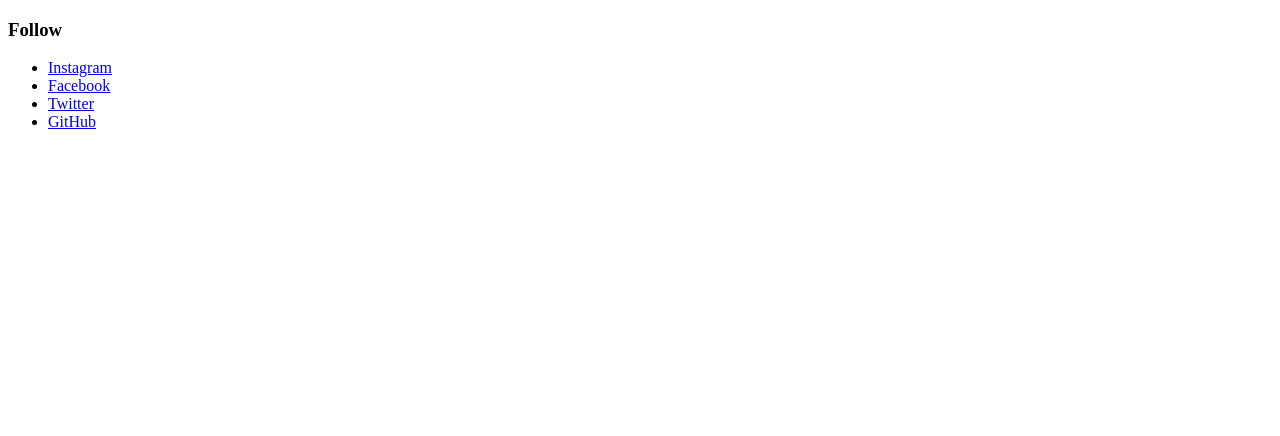
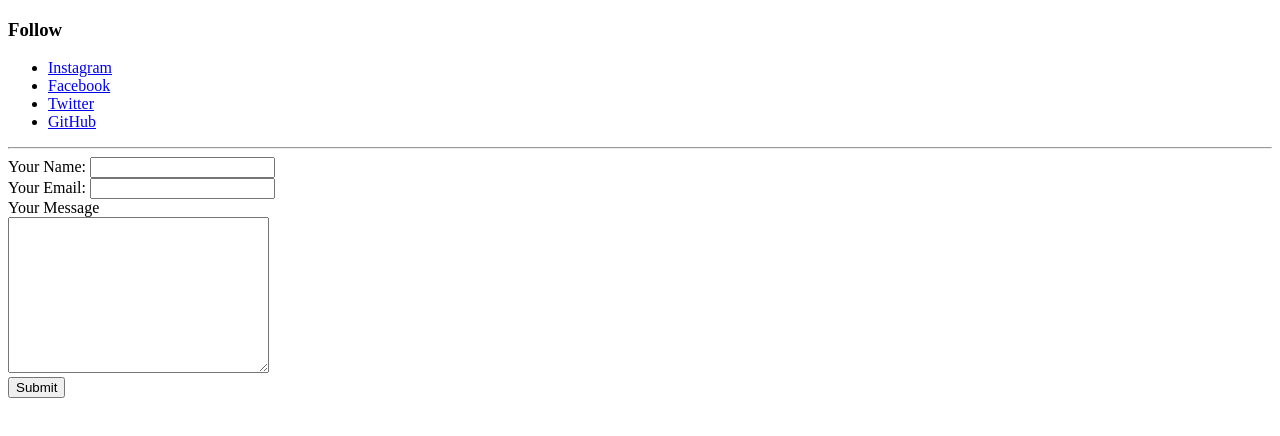
Before and after one commit to harmohitsandhu/simple-cv, a plain HTML site: page contact.html in a window 1280 px wide. Drawn offline with Linux system fonts and the light colour scheme.

Commit message:
Update contact.html

```diff
--- a/contact.html
+++ b/contact.html
@@ -4,7 +4,7 @@
     <meta charset="UTF-8">
     <meta http-equiv="X-UA-Compatible" content="IE=edge">
     <meta name="viewport" content="width=device-width, initial-scale=1.0">
-    <title>Document</title>
+    <title>Contact</title>
 </head>
 <body>
     <h3>Follow</h3>
@@ -14,5 +14,15 @@
         <li><a href="https://www.twitter.com/harmohitsandhu">Twitter</a></li>
         <li><a href="https://www.github.com/harmohitsandhu">GitHub</a></li>
     </ul>
+    <hr>
+    <form action="mailto:harmohitsandhu0@gmail.com" method="post" enctype="text/plain">
+        <label for="">Your Name:</label>
+        <input type="text" name="yourName"><br>
+        <label for="">Your Email:</label>
+        <input type="email" name="yourEmail" id=""><br>
+        <label for="">Your Message</label><br>
+        <textarea name="yourMessage" id="" cols="30" rows="10"></textarea><br>
+        <input type="submit">
+    </form>
 </body>
 </html>
```
